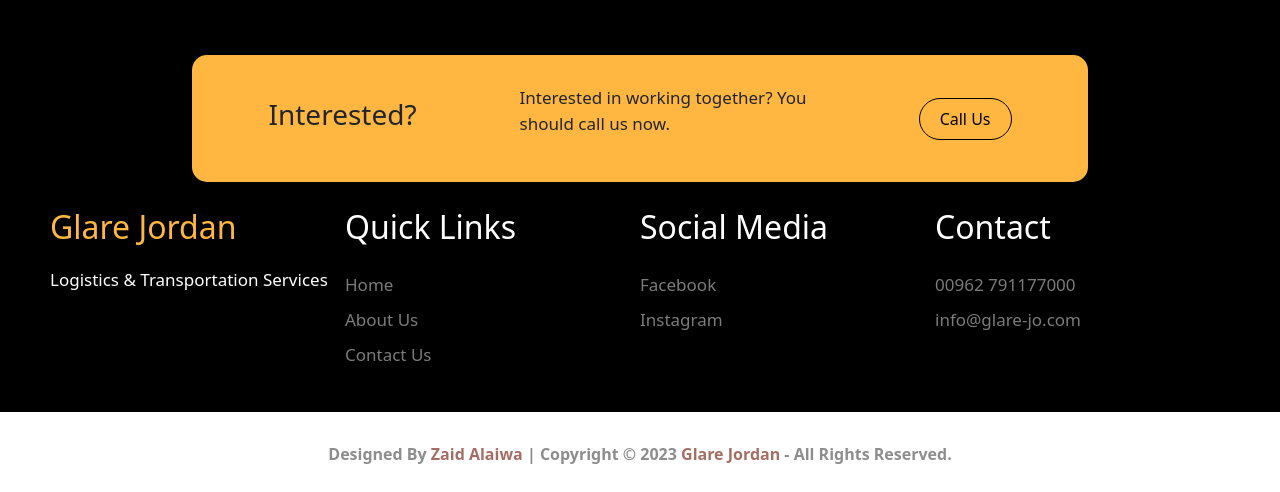
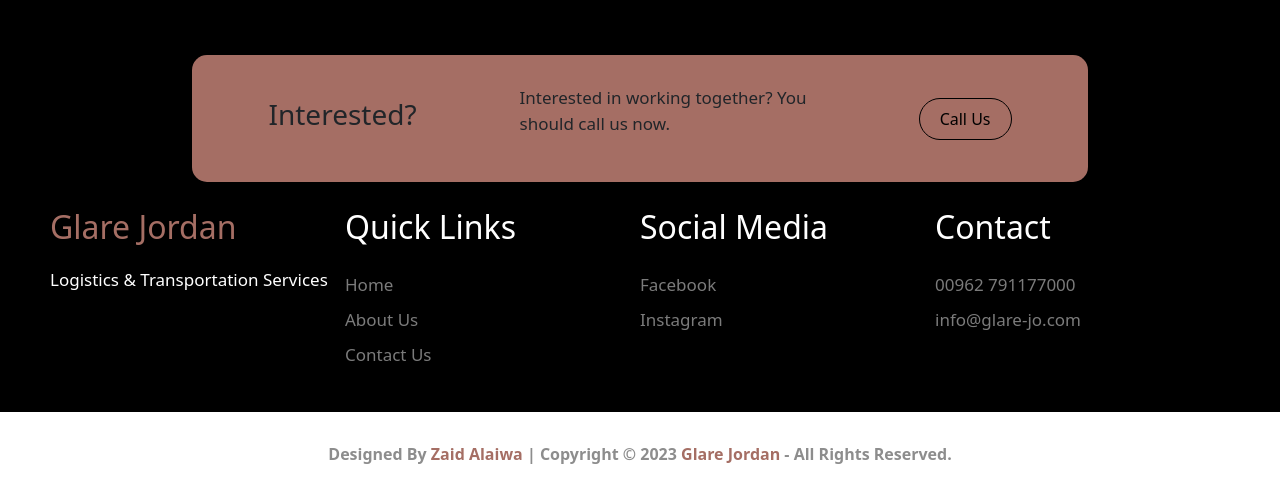
Before and after one commit to ZaidAlaiwa/glare-jo.github.io, a plain HTML site: page index.html in a window 1280 px wide. In both pictures the pointer is over the button "Call Us". Shown: the part 1890-2382 px from the top of the page. Drawn offline with nearby package versions, Linux system fonts and the light colour scheme.

Commit message:
new update

```diff
--- a/css/footer.css
+++ b/css/footer.css
@@ -10,7 +10,7 @@ footer .start{
     align-items: center;
     justify-content: space-around;
     position: absolute;
-    background-color: #ffb742;
+    background-color: #A56E64;
     padding: 30px 25px;
     border-radius: 15px;
     width: 70%;
@@ -33,7 +33,7 @@ footer .start button{
 }
 
 footer .start button:hover{
-    background-color: #ffb742;
+    background-color: #A56E64;
     border-color: #000;
 }
 
@@ -47,7 +47,7 @@ footer .col .about-col{
 }
 
 footer .col .about-col h3{
-    color: #ffb742;
+    color: #A56E64;
     margin-bottom: 20px;
     font-size: xx-large;
 }
@@ -77,7 +77,7 @@ footer .col .links-col a{
 }
 
 footer .col .links-col a:hover{
-    color: #ffb742;
+    color: #A56E64;
 }
 
 @media screen and (max-width: 1100px) {
```
Also changed, not shown: index.html (+1 -0 lines).
